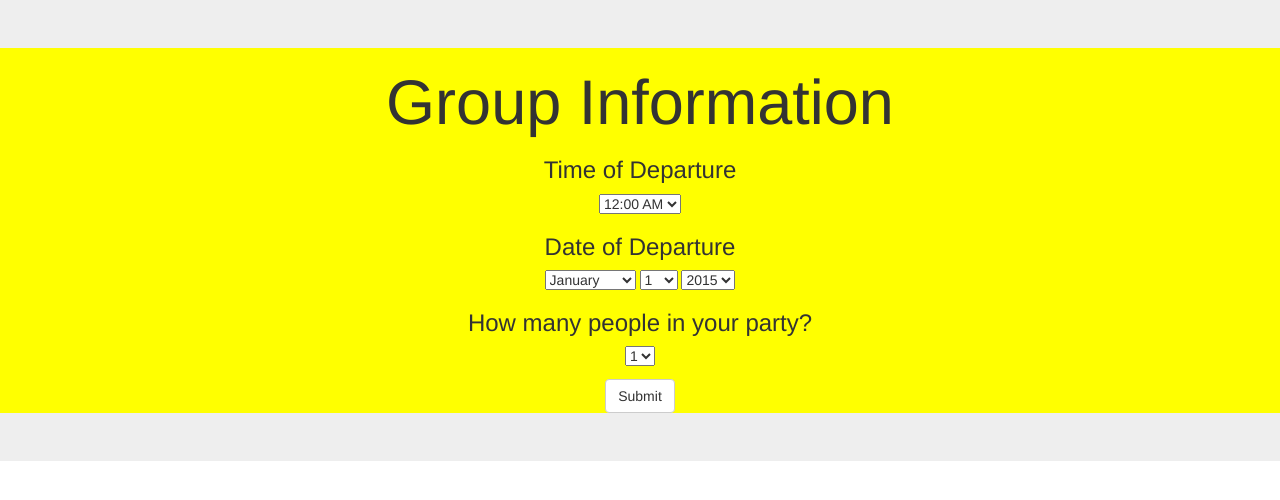
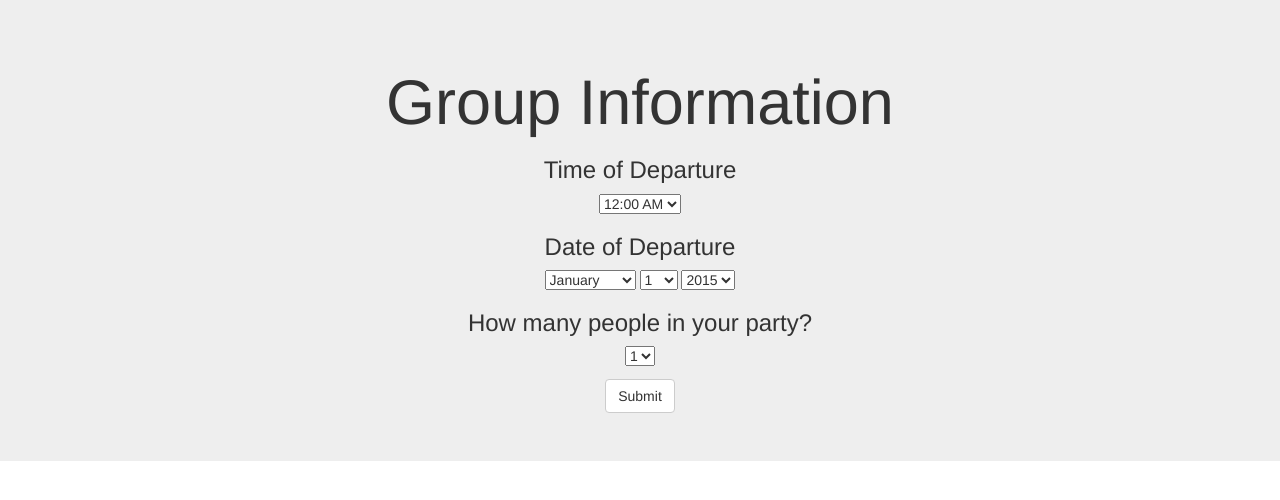
Before and after one commit to IEEE-NU/TaxiTeam, a Python web app: template taxi/views/groupinfo.html in a window 1280 px wide. Shown: the top 500 px of the page. Run offline with Jinja, Linux system fonts and the light colour scheme; the template is opened without the code that fills it, so the values that code supplies are empty; some libraries are stand-ins or nearby versions.

Commit message:
changed background color

```diff
--- a/taxi/static/css/groupinfo.css
+++ b/taxi/static/css/groupinfo.css
@@ -5,7 +5,6 @@ body{
 
 .container-fluid
 {
-	background-color: yellow;
 	border-color: black;
 	text-align: center;
 }
```
